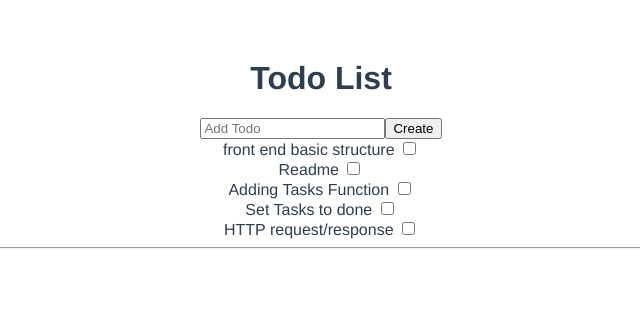
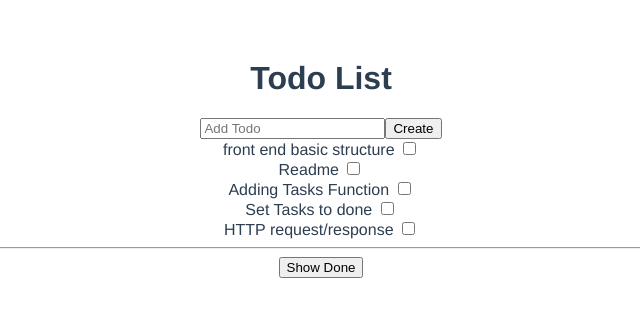
Before and after one commit to 0x3fc/todo-list, a Vue app: page / in a window 1280 px wide. Shown: the top 316 px of the page, without its empty margins (319-959 px from the left). Built offline with nearby package versions, Linux system fonts and the light colour scheme.

Commit message:
TDLS-1: Add Show/Hide Button

```diff
--- a/src/components/TodoItems.vue
+++ b/src/components/TodoItems.vue
@@ -4,7 +4,8 @@
             {{ item.task }} <input type="checkbox" v-model="item.done"/>
         </div>
         <hr>
-        <div v-for="item in todoDone" :key="item.id">
+        <button @click="toggleShowDone">{{this.$data.show? "Hide" : "Show"}} Done</button>
+        <div v-for="item in todoDone" :key="item.id" v-if="show">
             {{ item.task }} <input type="checkbox" v-model="item.done"/>
         </div>
     </div>
@@ -14,10 +15,20 @@
 import { mapGetters } from 'vuex';
 
 export default {
+    data() {
+        return {
+            show: false,
+        }
+    },
     computed: mapGetters({
         todoUndone: "getTodoUndone",
         todoDone: "getTodoDone",
-    })
+    }),
+    methods: {
+        toggleShowDone() {
+            return this.$data.show = !this.$data.show;
+        }
+    }
 }
 </script>
 
```
